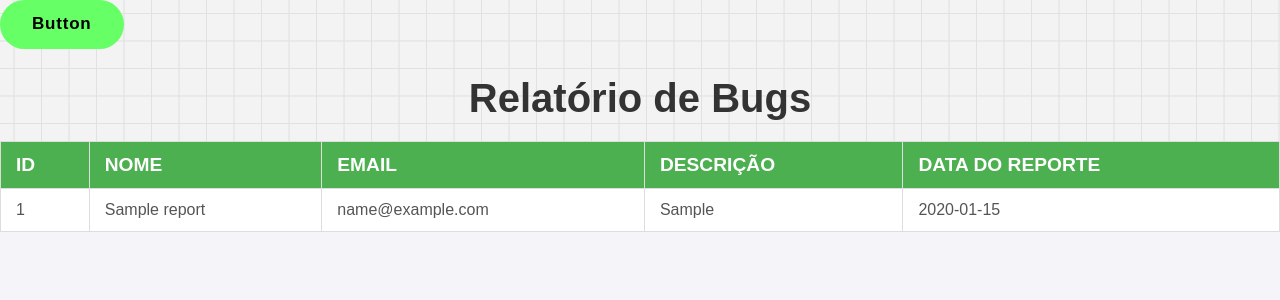
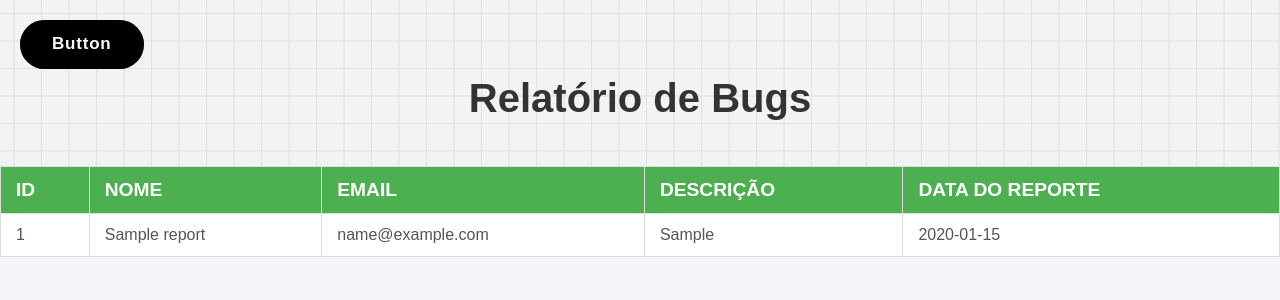
Before and after one commit to arthurMalveste/Throw, a Flask app: page /relatorio in a window 1280 px wide. Shown: the top 300 px of the page. Run offline with Flask 3, Linux system fonts and the light colour scheme; tables that the repository leaves empty hold one stand-in row (values such as "Sample post").

Commit message:
termino de estilizacao e botao funcionando

```diff
--- a/arthur/static/styles/relatorio.css
+++ b/arthur/static/styles/relatorio.css
@@ -4,6 +4,12 @@
     background-color: #f4f4f9;
     margin: 0;
     padding: 0;
+}
+
+a{
+    font-style: none;
+    list-style: none;
+    text-decoration: none;
 }
 
 /* From Uiverse.io by kennyotsu */
@@ -24,7 +30,7 @@
     color: #333;
     font-size: 2.5rem;
     font-weight: bold;
-    margin-bottom: 20px;
+    margin-bottom: 45px;
 }
 
 /* Estilização da tabela */
@@ -90,18 +96,20 @@
     outline: none;
     cursor: pointer;
     border: none;
+    top: 20px;
+    left: 20px;
     padding: 0.9rem 2rem;
     margin: 0;
     font-family: inherit;
     font-size: inherit;
     position: relative;
-    display: inline-block;
+    display:block;
     letter-spacing: 0.05rem;
     font-weight: 700;
     font-size: 17px;
     border-radius: 500px;
     overflow: hidden;
-    background: #66ff66;
+    background: #4CAF50;
     color: ghostwhite;
    }
 
@@ -112,7 +120,7 @@
    }
 
    button:hover span {
-    color: black;
+    color: white;
    }
 
    button::before,
--- a/arthur/templates/relatorio.html
+++ b/arthur/templates/relatorio.html
@@ -8,8 +8,9 @@
     </head>
     <body>
         <div class="container">
-        <button> <span>Button</span>
-        </button>
+            <a href="/index"> <button> <span>Button</span>
+            </button></a>
+
         <h1 class="titulo">Relatório de Bugs</h1>
         <table border="1" class="tabela">
             <thead class="titulos-tabela">
```
